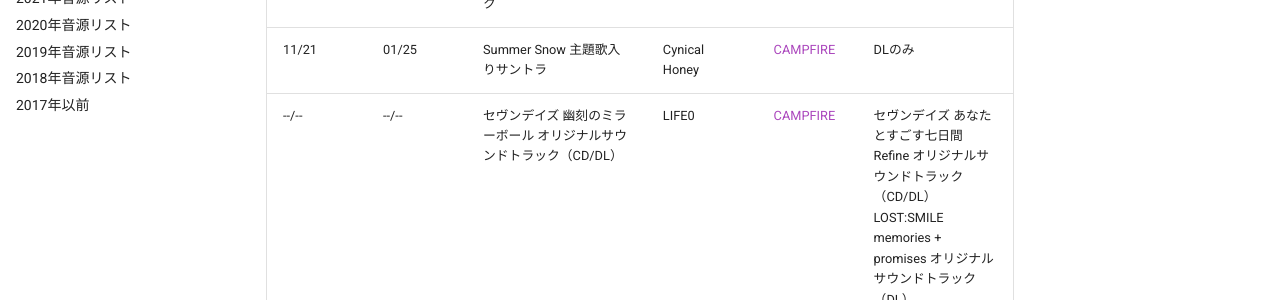
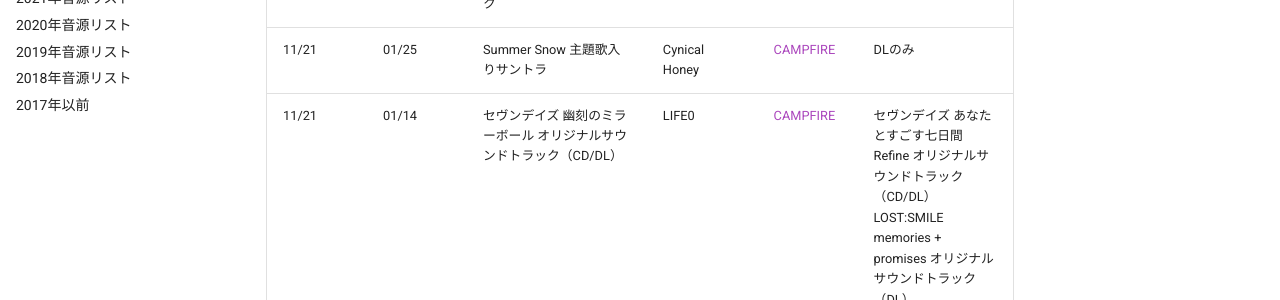
Before and after one commit to onihusube/ensonglog, an MkDocs documentation site: the page built from docs/2025/音源.md, in a window 1280 px wide and 900 px high, scrolled down 16963 px. Shown: the part 293-593 px from the top of the window. Built offline with MkDocs 1.6.1 and Material for MkDocs 9.7.7, drawn with Linux system fonts in a browser that asks for light colours; comment, search, counter and statistics services are not loaded.

Commit message:
セヴンデイズCF日付更新

```diff
--- a/docs/2025/音源.md
+++ b/docs/2025/音源.md
@@ -241,4 +241,4 @@
 | 10/03 | 12/02 | 偽りのアリス -Retold Tale- デジタルサウンドトラック | ビジュアルアーツ | [CAMPFIRE](https://camp-fire.jp/projects/867472/view) | DLのみ |
 | 10/10 | 11/29 | ENCORE! サウンドトラック | GALEX SOFT | [CAMPFIRE](https://camp-fire.jp/projects/853688/preview?token=9rzlwtd4&utm_campaign=cp_po_share_c_msg_projects_show) | CD/DL |
 | 11/21 | 01/25 | Summer Snow 主題歌入りサントラ | Cynical Honey | [CAMPFIRE](https://camp-fire.jp/projects/895479/view) | DLのみ |
-| --/-- | --/-- | セヴンデイズ 幽刻のミラーボール オリジナルサウンドトラック（CD/DL） | LIFE0 | [CAMPFIRE](https://camp-fire.jp/projects/866565/preview?token=5xafl6kd&utm_campaign=cp_po_share_c_msg_projects_show) | セヴンデイズ あなたとすごす七日間 Refine オリジナルサウンドトラック（CD/DL） </br> LOST:SMILE memories + promises オリジナルサウンドトラック（DL） </br> Dreamin' Her – 僕は、彼女の夢を見る。- オリジナルサウンドトラック（CD/DL） |
+| 11/21 | 01/14 | セヴンデイズ 幽刻のミラーボール オリジナルサウンドトラック（CD/DL） | LIFE0 | [CAMPFIRE](https://camp-fire.jp/projects/866565/preview?token=5xafl6kd&utm_campaign=cp_po_share_c_msg_projects_show) | セヴンデイズ あなたとすごす七日間 Refine オリジナルサウンドトラック（CD/DL） </br> LOST:SMILE memories + promises オリジナルサウンドトラック（DL） </br> Dreamin' Her – 僕は、彼女の夢を見る。- オリジナルサウンドトラック（CD/DL） |
```
